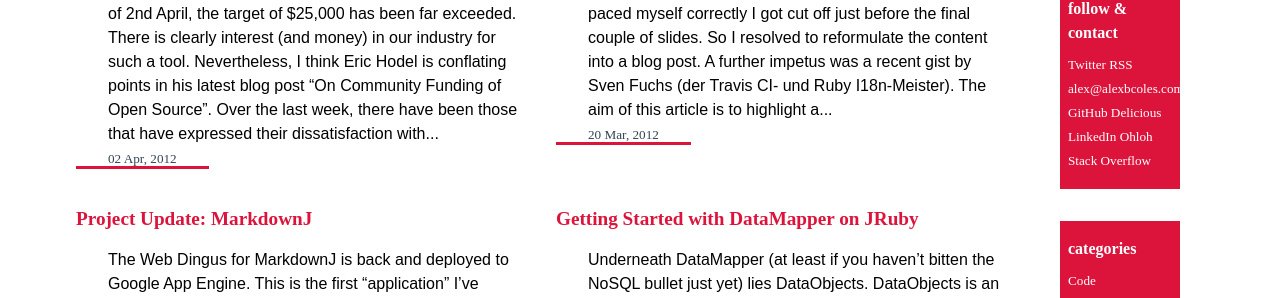
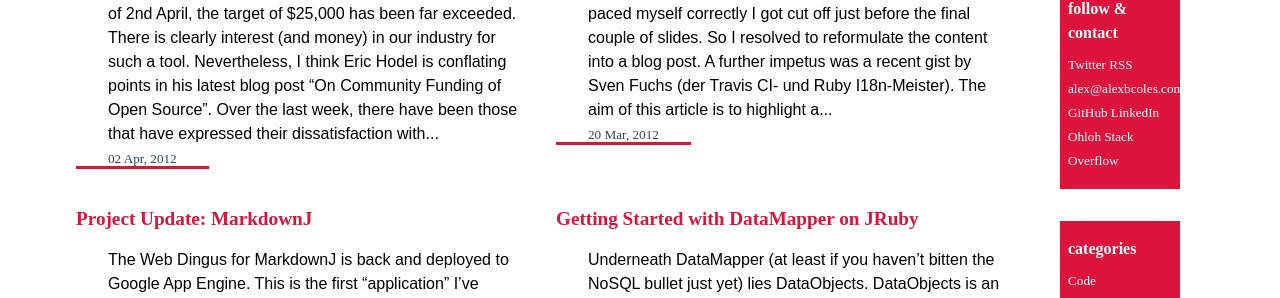
Before and after one commit to myabc/myabc.github.com, a Jekyll site: the page built from index.html, in a window 1280 px wide. Shown: the part 299-597 px from the top of the page. Built offline with Jekyll 4.4.1, drawn with Linux system fonts in a browser that asks for light colours; Markdown is read by kramdown in place of the engine named in the settings; the list of posts is cut into pages by our own code.

Commit message:
Remove irrelevant Delicious link
Signed-off-by: Alex Coles <alex@alexbcoles.com>

```diff
--- a/_layouts/default.html
+++ b/_layouts/default.html
@@ -72,7 +72,6 @@
           //]]>
           </script>
           <a href="http://github.com/myabc">GitHub</a>
-          <a href="http://delicious.com/alexbcoles">Delicious</a>
           <a href="https://www.linkedin.com/in/alexbcoles">LinkedIn</a>
           <a href="http://www.ohloh.net/accounts/myabc">Ohloh</a>
           <a href="http://stackoverflow.com/users/3789/myabc">Stack Overflow</a>
```
